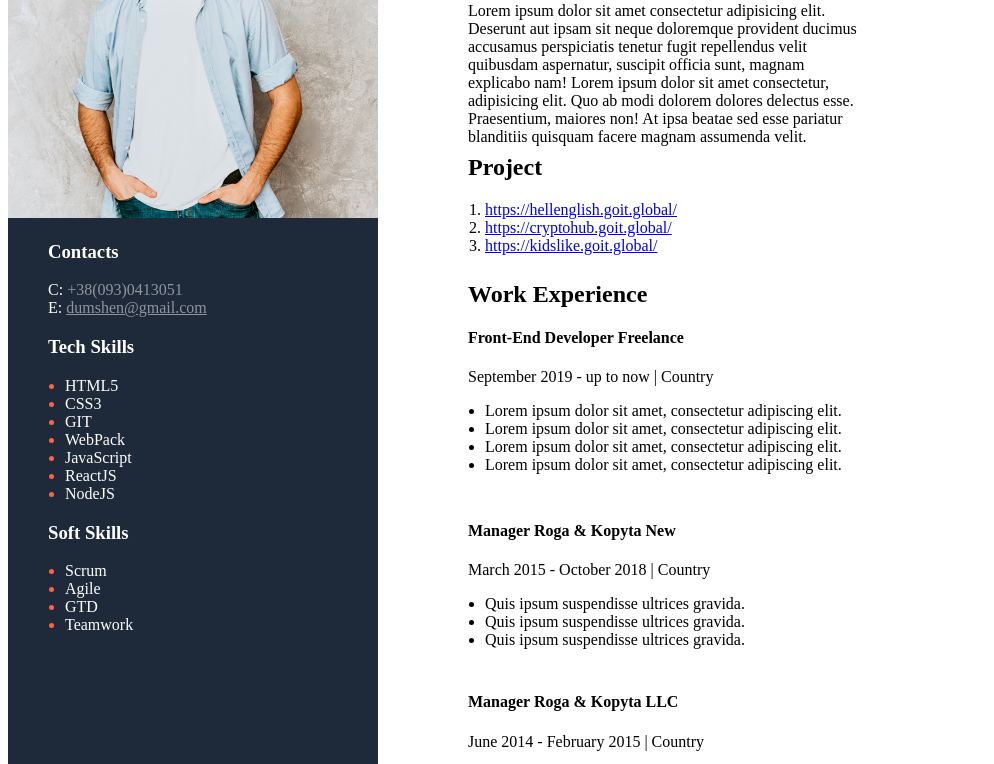
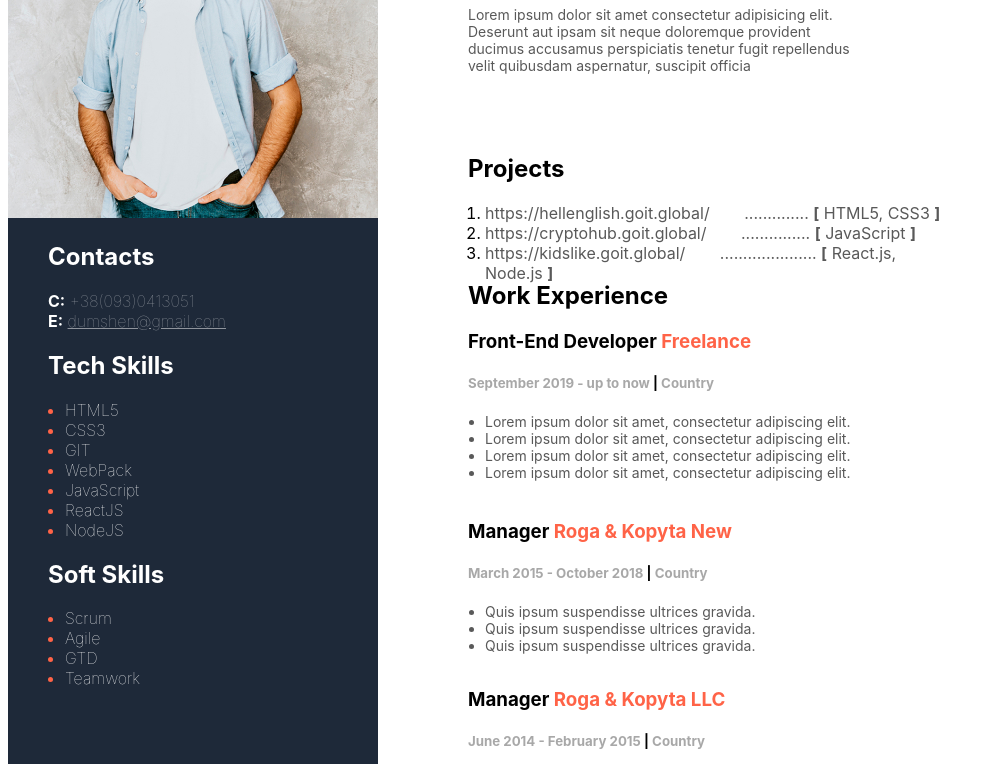
Before and after one commit to LastStap/My-resume, a plain HTML site: page index.html in a window 1280 px wide. Shown: the part 184-948 px from the top of the page, without its empty margins (0-994 px from the left). Drawn offline with Linux system fonts and the light colour scheme.

Commit message:
Almost final version

```diff
--- a/index.html
+++ b/index.html
@@ -16,17 +16,17 @@
             <img id="my_Foto" src="photo.jpg" alt="my photo">                           <!-- моё фото-->
 
             <div class="contacts">
-                <h3>Contacts</h3>
-                <span>C:</span>
+                <h2>Contacts</h2>
+                <span class="boldCHAR">C:</span>
                 <a id="telephone" href="tel: +38(093)0413051">+38(093)0413051</a>
                 <br>
-                <span>E:</span>
+                <span class="boldCHAR">E:</span>
                 <a id="email" href="dumshen@gmail.com">dumshen@gmail.com</a>
             </div>
 
             <div class="tech_Skills">                       <!-- Мои навыки-->
-                <h3>Tech Skills</h3>
-                <ul>
+                <h2>Tech Skills</h2>
+                <ul class="link_whatIdo">
                     <li><span>HTML5</span></li>
                     <li><span>CSS3</span></li>
                     <li><span>GIT</span></li>
@@ -38,8 +38,8 @@
             </div>
 
             <div class="soft_skills">                       <!--мои умения -->
-                <h3>Soft Skills</h3>
-                <ul>
+                <h2>Soft Skills</h2>
+                <ul class="link_whatIdo">
                     <li><span>Scrum</span></li>
                     <li><span>Agile</span></li>
                     <li><span>GTD</span></li>
@@ -53,44 +53,42 @@
         <div class="white_Block">                           <!-- Это блок, в котором есть описание меня, как специалиста -->
 
             <div class="header_And_Description">            <!-- Блок, в котором моё имя и немного описания -->
-                <p>Front-End Developer</p>
-                <h1>Daniil Dumshenko</h1>
-                <p>
+                <h4>Front-End Developer</h4>
+                <h1 id="myName">Daniil Dumshenko</h1>
+                <p class="text14px">
                     Lorem ipsum dolor sit amet consectetur adipisicing elit. Deserunt aut ipsam sit neque doloremque provident ducimus accusamus perspiciatis tenetur fugit
-                    repellendus velit quibusdam aspernatur, suscipit officia sunt, magnam explicabo nam! Lorem ipsum dolor sit amet consectetur, adipisicing elit. Quo ab modi
-                    dolorem dolores delectus esse. Praesentium,
-                    maiores non! At ipsa beatae sed esse pariatur blanditiis quisquam facere magnam assumenda velit.
+                    repellendus velit quibusdam aspernatur, suscipit officia
                 </p>
             </div>
 
             <div class="project_block">                     <!-- Блок с проэктами -->
-                <h2>Project</h2>
+                <h2>Projects</h2>
                 <ol>
                     <li>
-                        <a href="https://hellenglish.goit.global/">https://hellenglish.goit.global/</a>
-                        <span>..............</span>
-                        <span>[ HTML5, CSS3 ]</span>
+                        <a class="link_whatIdo" href="https://hellenglish.goit.global/">https://hellenglish.goit.global/</a>
+                        <span class="Distance">..............</span>
+                        <span><span class="blackLine">[</span> HTML5, CSS3 <span class="blackLine">]</span></span>
                     </li>
 
                     <li>
-                        <a href="https://cryptohub.goit.global/">https://cryptohub.goit.global/</a>
-                        <span>..............</span>
-                        <span>[ JavaScript ]</span>
+                        <a class="link_whatIdo" href="https://cryptohub.goit.global/">https://cryptohub.goit.global/</a>
+                        <span class="Distance">...............</span>
+                        <span><span class="blackLine">[</span> JavaScript <span class="blackLine">]</span></span>
                     </li>
 
                     <li>
-                        <a href="https://kidslike.goit.global/">https://kidslike.goit.global/</a>
-                        <span>.................</span>
-                        <span>[ React.js, Node.js ]</span>
+                        <a class="link_whatIdo" href="https://kidslike.goit.global/">https://kidslike.goit.global/</a>
+                        <span class="Distance">.....................</span>
+                        <span><span class="blackLine">[</span> React.js, Node.js <span class="blackLine">]</span></span>
                     </li>
                 </ol>
             </div>
 
             <div class="work_Experience">                   <!-- Блок с опытом работы-->
                 <h2>Work Experience</h2>
-                <h4>Front-End Developer Freelance </h4>
-                <p>September 2019 - up to now   |   Country</p>
-                <ul>
+                <h3>Front-End Developer <span id="freelance">Freelance</span> </h3>
+                <h5 class="half-invisible">September 2019 - up to now   <span class="blackLine">|</span>   Country</h5>
+                <ul class="text14px">
                     <li>Lorem ipsum dolor sit amet, consectetur adipiscing elit.</li>
                     <li>Lorem ipsum dolor sit amet, consectetur adipiscing elit.</li>
                     <li>Lorem ipsum dolor sit amet, consectetur adipiscing elit.</li>
@@ -99,9 +97,9 @@
             </div>
 
             <div class="first_Work">                    <!-- Блок с моей первой работой-->
-                <h4>Manager Roga & Kopyta New</h4>
-                <p>March 2015 - October 2018   |   Country</p>
-                <ul>
+                <h3>Manager <span id="first_work">Roga & Kopyta New</span></h3>
+                <h5 class="half-invisible">March 2015 - October 2018   <span class="blackLine">|</span>   Country</h5>
+                <ul class="text14px">
                     <li>Quis ipsum suspendisse ultrices gravida.</li>
                     <li>Quis ipsum suspendisse ultrices gravida.</li>
                     <li>Quis ipsum suspendisse ultrices gravida.</li>
@@ -109,9 +107,9 @@
             </div>
 
             <div class="second_Work">                    <!-- блок с моей второй работой-->
-                <h4>Manager Roga & Kopyta LLC </h4>
-                <p>June 2014 - February 2015   |   Country</p>
-                <ul>
+                <h3>Manager <span id="second_Work">Roga & Kopyta LLC</spanid> </h3>
+                <h5 class="half-invisible">June 2014 - February 2015   <span class="blackLine">|</span>   Country</h5>
+                <ul class="text14px">
                     <li>Risus commodo viverra maecenas. </li>
                     <li>Risus commodo viverra maecenas. </li>
                     <li>Risus commodo viverra maecenas. </li>
@@ -121,9 +119,9 @@
 
             <div class="education">                      <!-- блок с моим образованием-->
                 <h2>Education</h2>
-                <h4>National University of Radioelectronics</h4>
+                <h3 id="education">National University of Radioelectronics</h3>
                 <h5>Management</h5>
-                <p>September 2009 - June 2014   |   Country</p>
+                <h5 class="half-invisible">September 2009 - June 2014   <span class="blackLine">|</span>   Country</h5>
             </div>
 
         </div>
--- a/style.css
+++ b/style.css
@@ -2,7 +2,7 @@
     display: flex;
     flex-direction: row;
     box-sizing: border-box;
-    /* margin: 20px 20px 20px 20px; */
+    font-family: -apple-system, BlinkMacSystemFont, 'Segoe UI', Roboto, Oxygen, Ubuntu, Cantarell, 'Open Sans', 'Helvetica Neue', sans-serif;
 }
 .black_Block{
     background-color:#1E2939;
@@ -30,11 +30,9 @@
 }
 .tech_Skills, .soft_skills, .contacts{
     margin-left: 40px;
+    font-weight: lighter;
 }
-ul{
-    padding-inline-start: 17px;
-}
-ol{
+ul, ol{
     padding-inline-start: 17px;
 }
 .white_Block{
@@ -61,9 +59,37 @@ ol{
     width: 330px;
     height: 120px;
 }
-.black_Block li{
+.black_Block li, #freelance, #first_work, #second_Work, #education{
     color:tomato ;
 }
-li span{
+.black_Block li span{
     color: #FFFFFF;
 }
+.half-invisible{
+    color:#A8A8A8 ;
+    font-style: normal;
+}
+.Distance{
+    margin-left: 30px;
+}
+.text14px {
+    font-size: 14px;
+    color: #595959;
+}
+.white_Block li span{
+    color: #595959;
+}
+.link_whatIdo{
+    text-decoration: none;
+    color: #595959;
+}
+.blackLine{
+    color:black;
+    font-weight: bold;
+}
+.boldCHAR{
+    font-weight: bold;
+}
+.myName{
+    font-size: 45px;
+}
```
